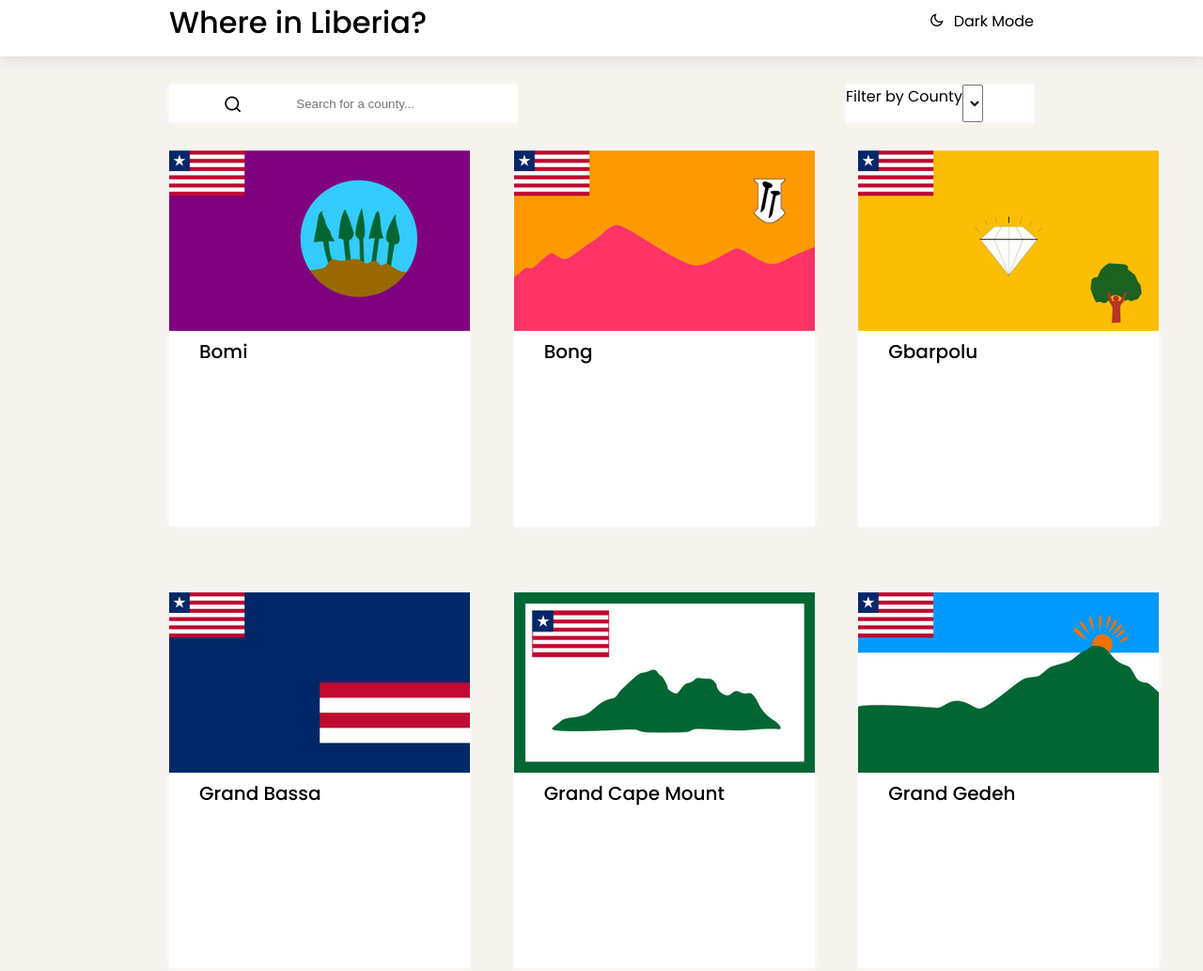
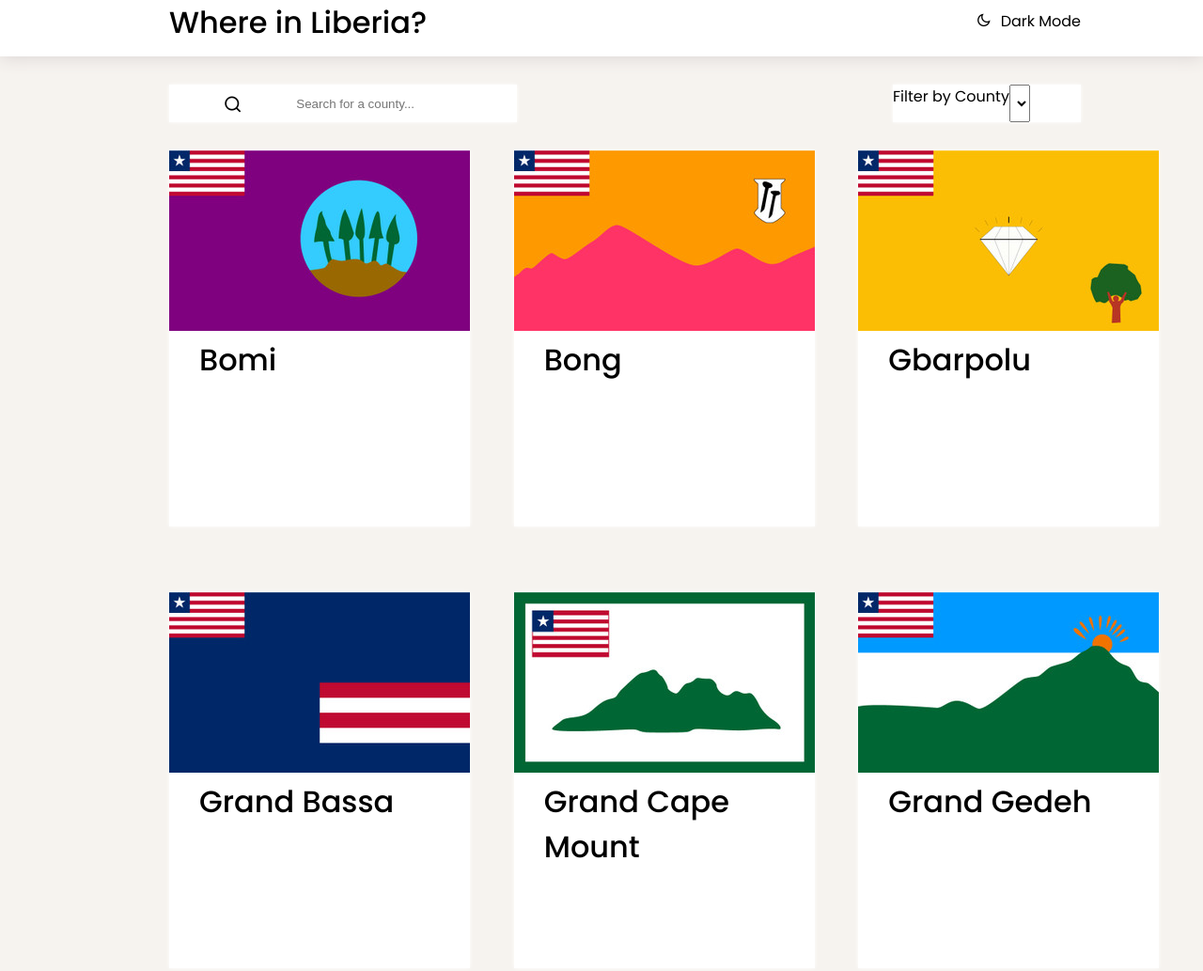
Before and after one commit to edwardtimsack/Where-In-The-World, a plain HTML site: page index.html in a window 1280 px wide. Shown: the top 1033 px of the page at 94% size. Drawn offline with nearby package versions, Linux system fonts and the light colour scheme.

Commit message:
made some updates

```diff
--- a/style.css
+++ b/style.css
@@ -37,7 +37,7 @@ header h1{
 .switch{
     display: flex;
     gap: 10px;
-    padding-right: 180px;
+    padding-right: 130px;
     padding-top: 10px;
     /* background-color: violet; */
 
@@ -83,7 +83,7 @@ header h1{
     /* justify-content: center; */
     /* justify-content: space-evenly; */
     /* background-color: #e90303; */
-    margin-right: 180px;
+    margin-right: 130px;
     /* gap: 20px; */
     /* padding-inline: 2rem; */
 }
@@ -117,7 +117,6 @@ header h1{
 .container h1{
     font-weight: 500;
     padding-inline: 2rem;
-    font-size: 20px
     /* background-color: #888888; */
 }
 
```
